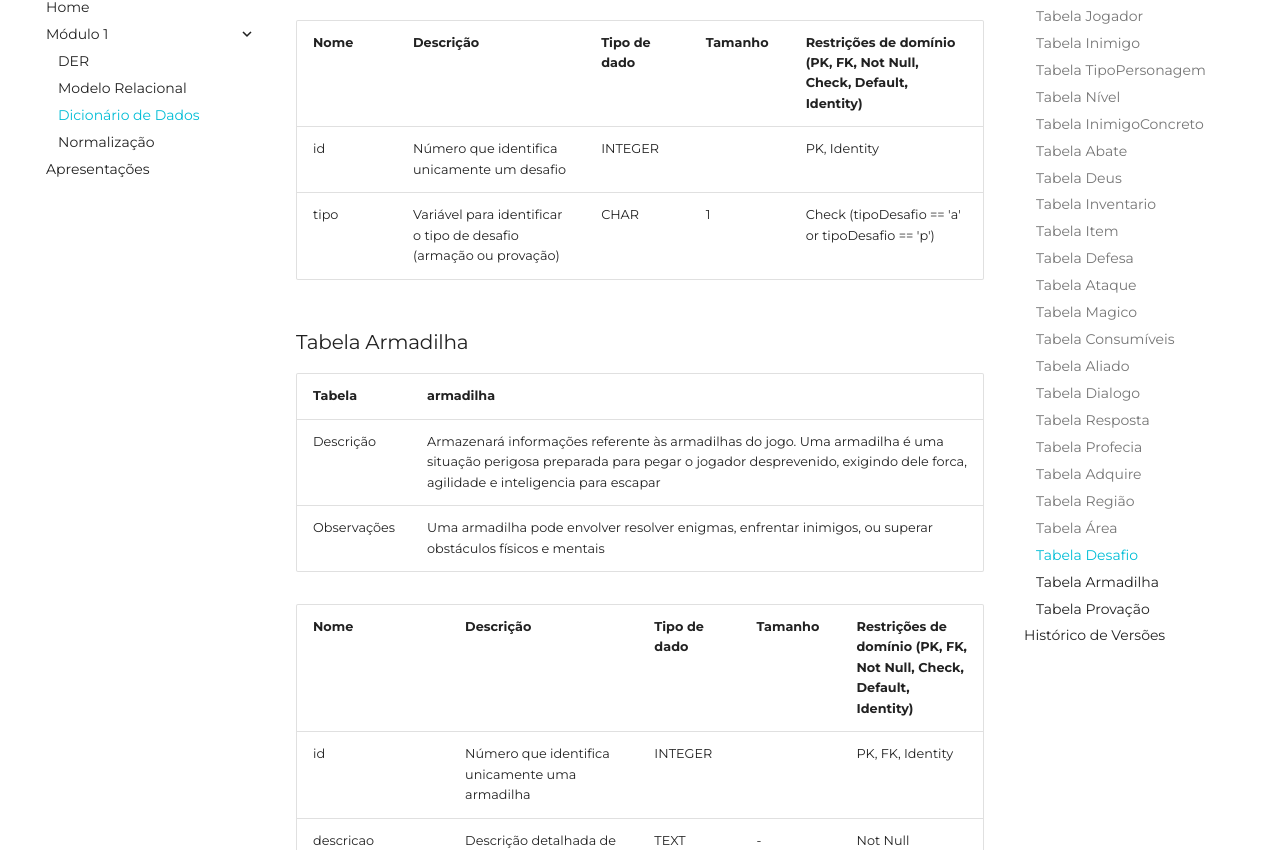
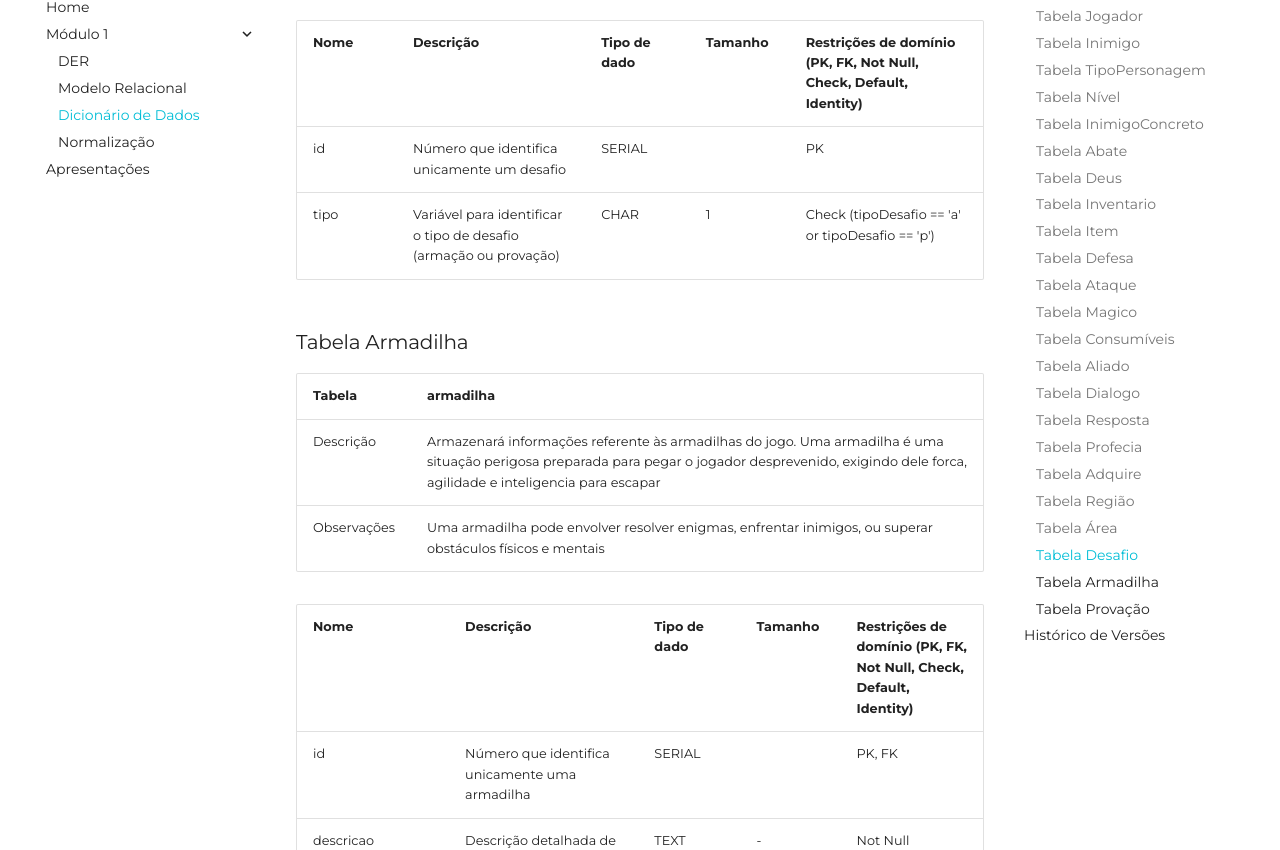
Before and after one commit to SBD1/2024.1-PercyJackson, an MkDocs documentation site: the page built from docs/modulo1/DD.md, in a window 1280 px wide and 1400 px high, scrolled down 17575 px. Shown: the part 119-969 px from the top of the window. Built offline with MkDocs 1.6.1 and Material for MkDocs 9.7.7, drawn with Linux system fonts in a browser that asks for light colours; comment, search, counter and statistics services are not loaded; some of the changed text lies outside the part shown.

Commit message:
docs: update dd

```diff
--- a/docs/modulo1/DD.md
+++ b/docs/modulo1/DD.md
@@ -304,7 +304,7 @@
 
 | Nome        | Descrição                                                          | Tipo de dado | Tamanho | Restrições de domínio (PK, FK, Not Null, Check, Default, Identity) |
 | ----------- | ------------------------------------------------------------------ | ------------ | ------- | ------------------------------------------------------------------ |
-| id   | Número que identifica unicamente um desafio                        | INTEGER      |         | PK, Identity                                                       |
+| id   | Número que identifica unicamente um desafio                        | SERIAL      |         | PK                                                       |
 | tipo | Variável para identificar o  tipo de desafio (armação ou provação) | CHAR         | 1      | Check (tipoDesafio == 'a' or tipoDesafio == 'p')                   |
 
 ### Tabela Armadilha
@@ -316,7 +316,7 @@
 
 | Nome               | Descrição                                                                          | Tipo de dado | Tamanho | Restrições de domínio (PK, FK, Not Null, Check, Default, Identity) |
 | ------------------ | ---------------------------------------------------------------------------------- | ------------ | ------- | ------------------------------------------------------------------ |
-| id        | Número que identifica unicamente uma armadilha                                     | INTEGER      |         | PK, FK, Identity                                                   |
+| id        | Número que identifica unicamente uma armadilha                                     | SERIAL      |         | PK, FK                                                  |
 | descricao          | Descrição detalhada de uma armadilha e suas singularidades                         | TEXT         | -       | Not Null                                                           |
 | DTForca            | Número de força mínima que um jogador deve possuir para vencer a armadilha         | INTEGER      |         | Not Null                                                           |
 | DTAgilidade        | Número de agilidade mínima que um jogador deve possuir para vencer a armadilha     | INTEGER      |         | Not Null                                                           |
@@ -332,7 +332,7 @@
 
 | Nome           | Descrição                                                                        | Tipo de dado | Tamanho | Restrições de domínio (PK, FK, Not Null, Check, Default, Identity) |
 | -------------- | -------------------------------------------------------------------------------- | ------------ | ------- | ------------------------------------------------------------------ |
-| id     | Número que identifica unicamente uma provação                                    | INTEGER      |         | PK, FK, Identity                                                   |
+| id     | Número que identifica unicamente uma provação                                    | SERIAL     |         | PK, FK                                                  |
 | descricao      | Descrição detalhada de uma provação e suas singularidades                        | TEXT         | -       | Not Null                                                           |
 | DTForca        | Número de força mínima que um jogador deve possuir para vencer a provação        | INTEGER      |         | Not Null                                                           |
 | DTAgilidade    | Número de agilidade mínima que um jogador deve possuir para vencer a provação    | INTEGER      |         | Not Null                                                           |
```
